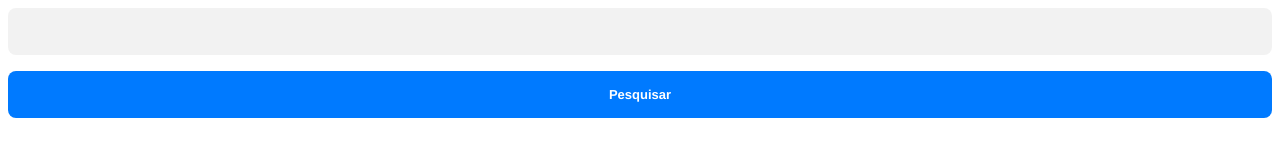
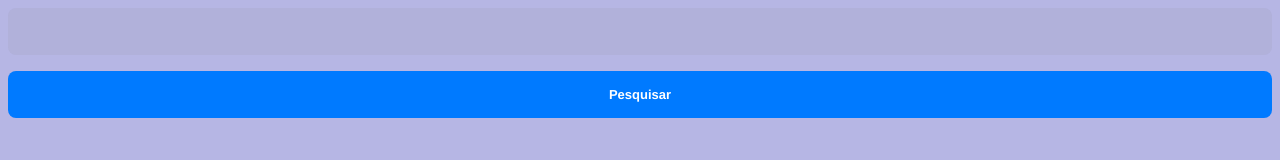
Before and after one commit to Couto03/Couto03.github.io, a plain HTML site: page index.html in a window 1280 px wide. Drawn offline with Linux system fonts and the light colour scheme.

Commit message:
First non-scalable test 3

```diff
--- a/styles.css
+++ b/styles.css
@@ -1,3 +1,7 @@
+body {
+    background-color: rgb(182, 182, 228);
+}
+
 #search {
     display: grid;
 }
```
